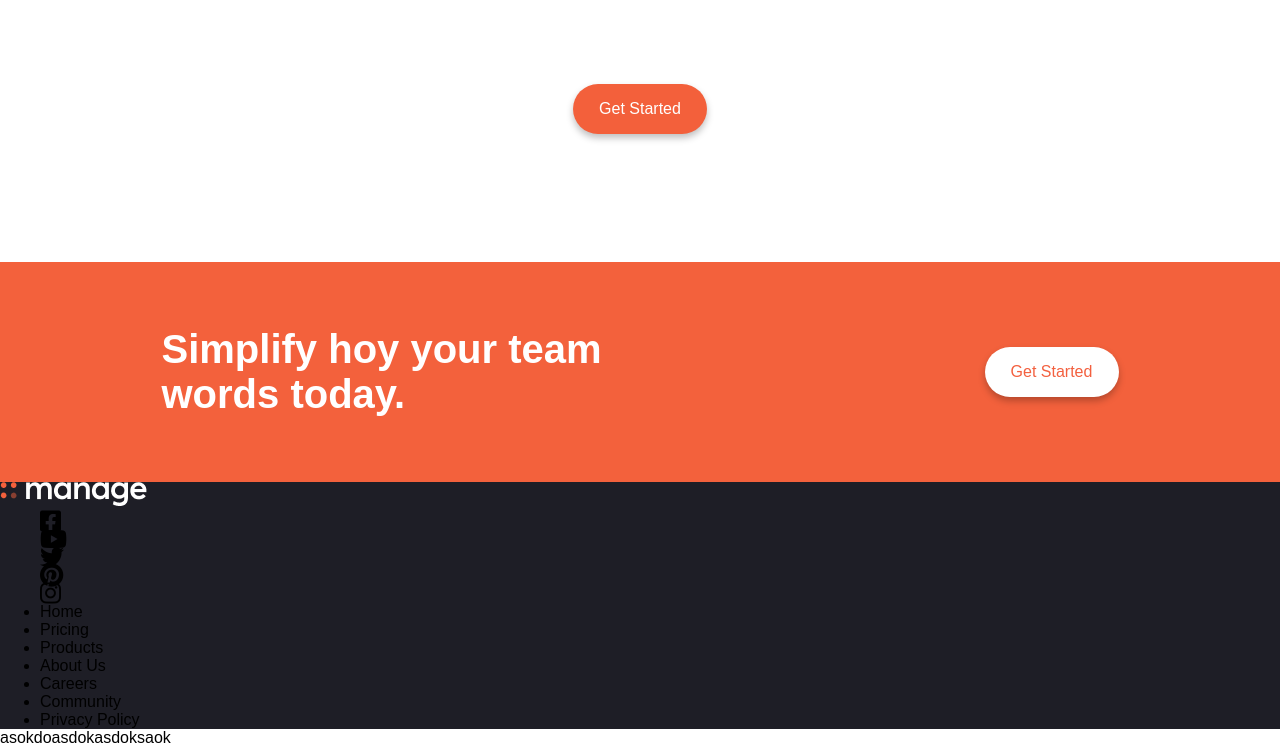
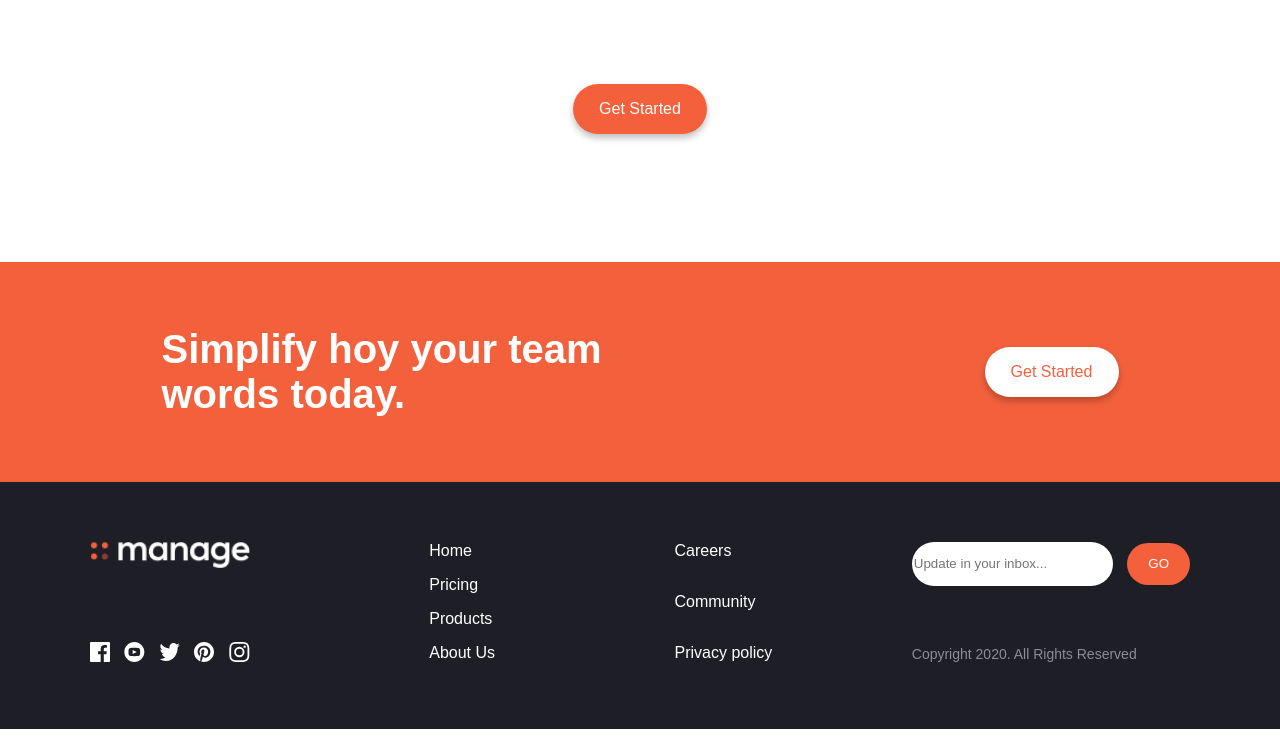
Before and after one commit to marcosamado/FRONT-END, a plain HTML site: page Examen Practico Final - FE1/index.html in a window 1280 px wide. Shown: the part 1876-2623 px from the top of the page. Drawn offline with Linux system fonts and the light colour scheme.

Commit message:
Desktop terminado

```diff
--- a/Examen Practico Final - FE1/css/style.css
+++ b/Examen Practico Final - FE1/css/style.css
@@ -7,7 +7,6 @@ body {
     font-family: Be vietnam, sans-serif;
     background-image: url('../imagenes/bg-tablet-pattern.svg');
     background-repeat: no-repeat;
-    /* background-position: 1800px -190px;  */
     background-position: 50vw -20vh;
     background-size: 60%;
 }
@@ -190,3 +189,44 @@ footer {
     background-color: #1E1E26;
     height: 247px;
 }
+.divgeneral{
+    padding: 20px;
+    height: 240px;
+    display: flex;
+    flex-direction: row;
+    justify-content: space-around;
+    align-items: center;
+}
+.subdiv {
+    color: white;
+    height: 120px;
+    display: flex;
+    flex-direction: column;
+    justify-content: space-between;
+}
+.img {
+    width: 160px;
+    text-align: center;
+    display: flex;
+    justify-content: space-between;
+}
+input {
+    width: 201px;
+    height: 44px;
+    border-radius: 30px;
+    border: #FFFFFF;
+    background-color: #FFFFFF;
+}
+div form button {
+    color: white;
+    background-color: #F3603B;
+    border-radius: 50px;
+    border: none;
+    margin-left: 10px;
+    height: 42px;
+    width: 63px;
+}
+footer div div p {
+    color: #8C8C94;
+    font-size: 14px;
+}
--- a/Examen Practico Final - FE1/index.html
+++ b/Examen Practico Final - FE1/index.html
@@ -93,31 +93,38 @@
         </section>
     </main>
     <footer>
-        <div>
-            <div class="div1">
-                <img src="imagenes/Logoinvert.png" alt="Logo de empresa">
-                <ul type="none">
-                    <li><i class="fa-brands fa-facebook-square fa-xl"></i></li>
-                    <li><i class="fa-brands fa-youtube fa-xl"></i></li>
-                    <li><i class="fa-brands fa-twitter fa-xl"></i></li>
-                    <li><i class="fa-brands fa-pinterest fa-xl"></i></li>
-                    <li><i class="fa-brands fa-instagram fa-xl"></i></li>
-                </ul>
+        <div class="divgeneral">
+            <div class="subdiv">
+                <img src="imagenes/Logoinvert.png" alt="">
+                <div class="img">
+                    <img src="imagenes/icon-facebook.svg">
+                    <img src="imagenes/icon-youtube.svg">
+                    <img src="imagenes/icon-twitter.svg">
+                    <img src="imagenes/icon-pinterest.svg">
+                    <img src="imagenes/icon-instagram.svg">
+                </div>
             </div>
-            <div class="div2">
-                <ul>
+            <div>
+                <ul class="subdiv" type="none">
                     <li>Home</li>
                     <li>Pricing</li>
                     <li>Products</li>
                     <li>About Us</li>
+                </ul>
+            </div>
+            <div>
+                <ul class="subdiv" type="none">
                     <li>Careers</li>
                     <li>Community</li>
-                    <li>Privacy Policy</li>
+                    <li>Privacy policy</li>
                 </ul>
             </div>
-            <div class="div3">
-                <form action=""></form>
-                <p>asokdoasdokasdoksaok</p>
+            <div class="subdiv">
+                <form action=""  method="">
+                    <input type="email" name="mail" id="" placeholder="Update in your inbox...">
+                    <button>GO</button>
+                </form>
+                <p>Copyright 2020. All Rights Reserved</p>
             </div>
         </div>
     </footer>
```
